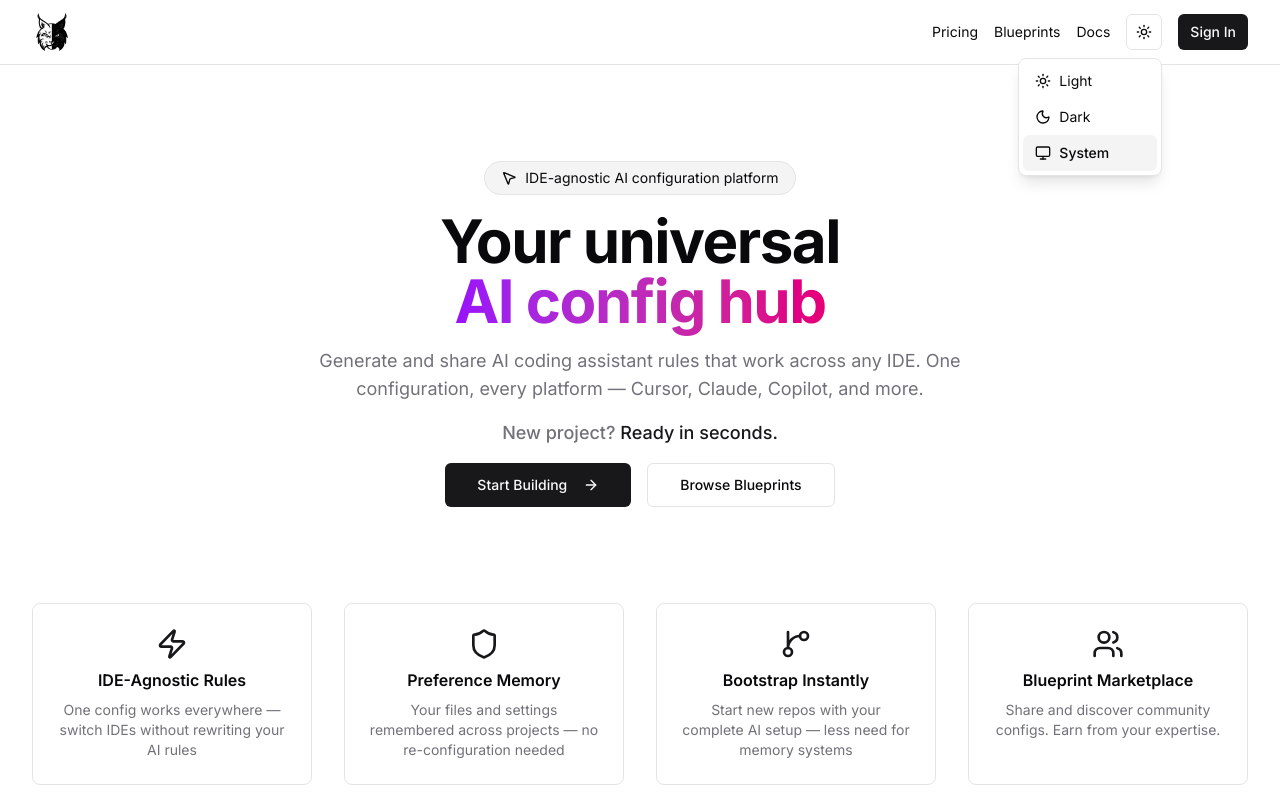
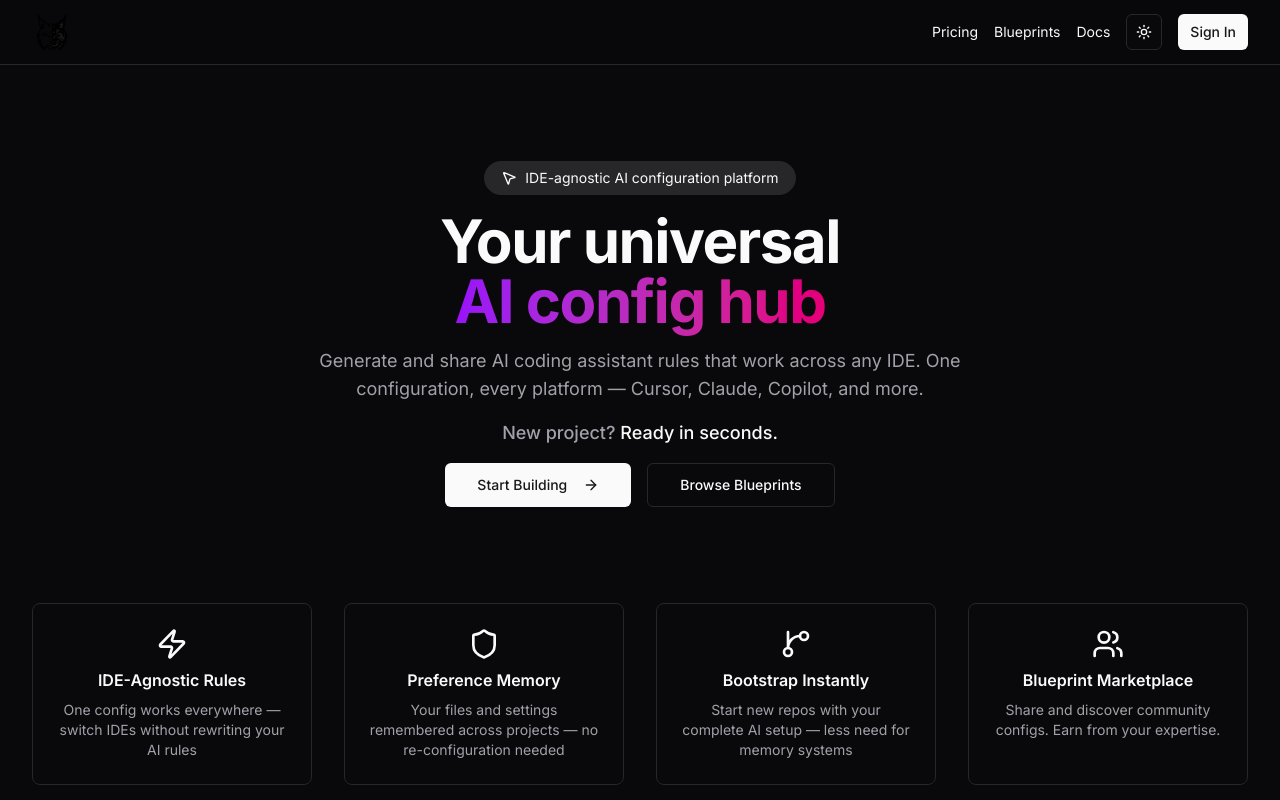
Before and after one commit to GeiserX/LynxPrompt, a Next.js app: page / in a window 1280 px wide. Both pictures are taken after a click on the button "Switch to dark mode". Shown: the top 800 px of the page. Built offline with nearby package versions, Linux system fonts and the light colour scheme; no server answers.

Commit message:
fix: simplify theme toggle - single click to switch light/dark

```diff
--- a/package.json
+++ b/package.json
@@ -1,6 +1,6 @@
 {
   "name": "lynxprompt",
-  "version": "0.11.19",
+  "version": "0.11.20",
   "private": true,
   "description": "LynxPrompt - Transform your development setup into a mouse-click experience with AI IDE configuration generation",
   "author": "LynxPrompt Contributors",
--- a/src/components/theme-toggle.tsx
+++ b/src/components/theme-toggle.tsx
@@ -1,30 +1,22 @@
 "use client";
 
-import { useState, useRef, useEffect } from "react";
+import { useEffect, useState } from "react";
 import { useTheme } from "next-themes";
-import { Sun, Moon, Monitor } from "lucide-react";
+import { Sun, Moon } from "lucide-react";
 
 export function ThemeToggle() {
-  const { theme, setTheme, resolvedTheme } = useTheme();
-  const [isOpen, setIsOpen] = useState(false);
+  const { setTheme, resolvedTheme } = useTheme();
   const [mounted, setMounted] = useState(false);
-  const menuRef = useRef<HTMLDivElement>(null);
 
   // Avoid hydration mismatch
   useEffect(() => {
     setMounted(true);
   }, []);
 
-  // Close menu when clicking outside
-  useEffect(() => {
-    function handleClickOutside(event: MouseEvent) {
-      if (menuRef.current && !menuRef.current.contains(event.target as Node)) {
-        setIsOpen(false);
-      }
-    }
-    document.addEventListener("mousedown", handleClickOutside);
-    return () => document.removeEventListener("mousedown", handleClickOutside);
-  }, []);
+  // Toggle between light and dark
+  const toggleTheme = () => {
+    setTheme(resolvedTheme === "dark" ? "light" : "dark");
+  };
 
   if (!mounted) {
     return (
@@ -32,45 +24,20 @@ export function ThemeToggle() {
     );
   }
 
-  const options = [
-    { value: "light", label: "Light", icon: Sun },
-    { value: "dark", label: "Dark", icon: Moon },
-    { value: "system", label: "System", icon: Monitor },
-  ];
-
-  const CurrentIcon = resolvedTheme === "dark" ? Moon : Sun;
+  const isDark = resolvedTheme === "dark";
 
   return (
-    <div className="relative" ref={menuRef}>
-      <button
-        onClick={() => setIsOpen(!isOpen)}
-        className="flex h-9 w-9 items-center justify-center rounded-md border bg-background transition-colors hover:bg-muted"
-        aria-label="Toggle theme"
-      >
-        <CurrentIcon className="h-4 w-4" />
-      </button>
-
-      {isOpen && (
-        <div className="absolute right-0 top-full z-50 mt-2 w-36 rounded-lg border bg-background shadow-lg">
-          <div className="p-1">
-            {options.map((option) => (
-              <button
-                key={option.value}
-                onClick={() => {
-                  setTheme(option.value);
-                  setIsOpen(false);
-                }}
-                className={`flex w-full items-center gap-2 rounded-md px-3 py-2 text-sm transition-colors hover:bg-muted ${
-                  theme === option.value ? "bg-muted font-medium" : ""
-                }`}
-              >
-                <option.icon className="h-4 w-4" />
-                {option.label}
-              </button>
-            ))}
-          </div>
-        </div>
+    <button
+      onClick={toggleTheme}
+      className="flex h-9 w-9 items-center justify-center rounded-md border bg-background transition-colors hover:bg-muted"
+      aria-label={isDark ? "Switch to light mode" : "Switch to dark mode"}
+      title={isDark ? "Switch to light mode" : "Switch to dark mode"}
+    >
+      {isDark ? (
+        <Sun className="h-4 w-4" />
+      ) : (
+        <Moon className="h-4 w-4" />
       )}
-    </div>
+    </button>
   );
 }
```
Also changed, not shown: 1 other file (tests, documents, lock files or other folders).
